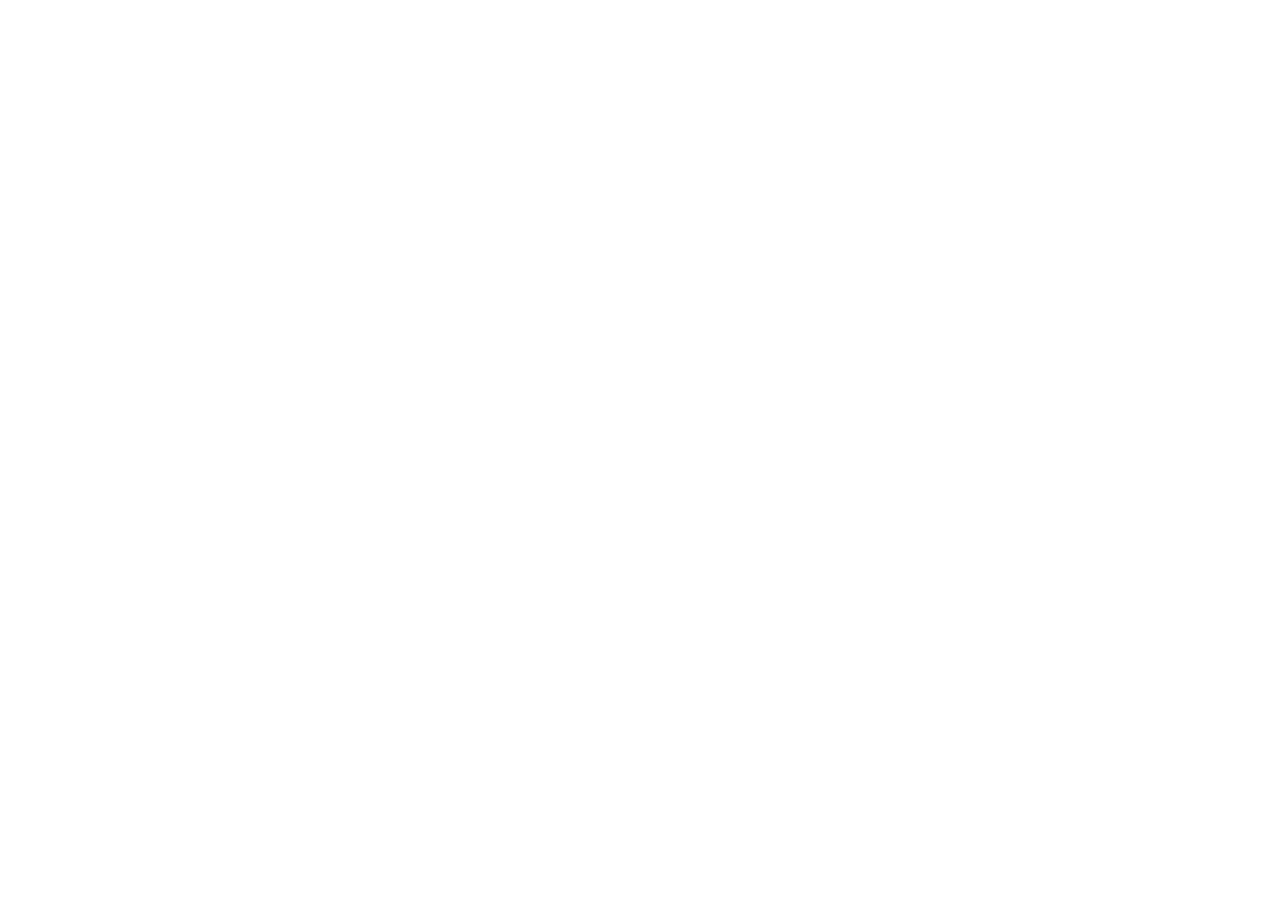
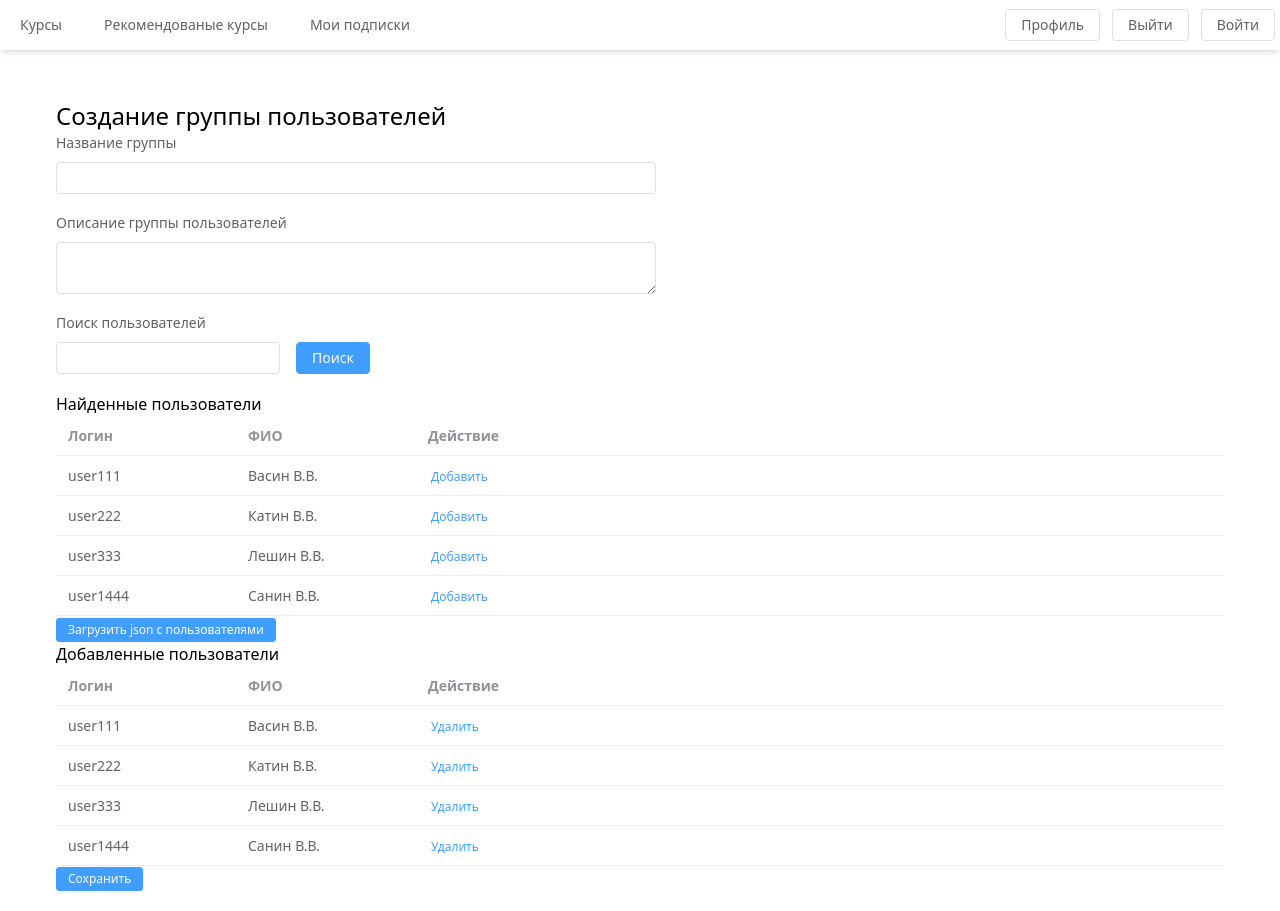
Before and after one commit to mishacollins7300/diplom, a Vue app: page /creator/create-group in a window 1280 px wide. Before the commit this address had no page. Before the commit the page ends 800 px from the top, so only its background shows below. Built offline with nearby package versions, Linux system fonts and the light colour scheme; sample sign-in values are in the browser's storage.

Commit message:
Страница создания группы пользователей

```diff
--- a/src/app/route/route.js
+++ b/src/app/route/route.js
@@ -5,6 +5,7 @@ import ProfilePage from '@/page/ProfilePage'
 import RegistrationPage from '@/page/RegistrationPage'
 import MySubscribesPage from '@/page/MySubscribesPage'
 import CursePage from "@/page/CursePage";
+import CreateGroup from "@/page/creator/CreateGroup";
 
 const routes = [
     {
@@ -40,6 +41,22 @@ const routes = [
         }
     },
     {
+        path: '/creator',
+        name: 'creator',
+        component: CurseSearchPage,
+        meta: {
+            layout: 'CreatorLayout'
+        }
+    },
+    {
+        path: '/creator/create-group',
+        name: 'create-groupe',
+        component: CreateGroup,
+        meta: {
+            layout: 'CreatorLayout'
+        }
+    },
+    {
         path: '/my-subscribes',
         name: 'my-subscribes',
         component: MySubscribesPage,
--- /dev/null
+++ b/src/layouts/CreatorLayout.vue
@@ -0,0 +1,16 @@
+<template>
+    <HeaderComp></HeaderComp>
+    <div class="main-container p-14 py-20">
+      <RouterView />
+    </div>
+  </template>
+
+  <script setup>
+  import HeaderComp from '@/components/HeaderComp'
+  </script>
+
+  <style scoped>
+  .main-container {
+    height: 100vh;
+  }
+  </style>
--- /dev/null
+++ b/src/page/creator/CreateGroup.vue
@@ -0,0 +1,90 @@
+<template>
+    <div class="py-5">
+      <div class="flex text-2xl">Создание группы пользователей</div>
+      <el-form :model="form" label-width="auto" style="max-width: 600px" label-position="top">
+        <el-form-item label="Название группы" >
+          <el-input v-model="form.name" />
+        </el-form-item>
+        <el-form-item label="Описание группы пользователей">
+          <el-input v-model="form.name" type="textarea" />
+        </el-form-item>
+        <el-form-item label="Поиск пользователей">
+          <div class="flex gap-4">
+            <el-input v-model="form.name" />
+            <el-button type="primary" @click="() => console.log(4 )">Поиск</el-button>
+          </div>
+        </el-form-item>
+      </el-form>
+      <div>
+        Найденные пользователи
+        <el-table :data="tableData" style="width: 100%">
+          <el-table-column prop="date" label="Логин" width="180" />
+          <el-table-column prop="name" label="ФИО" width="180" />
+          <el-table-column prop="address" label="Действие">
+            <template #default>
+              <el-button link type="primary" size="small">
+                Добавить
+              </el-button>
+            </template>
+          </el-table-column>
+        </el-table>
+      </div>
+      <el-button type="primary" size="small">
+        Загрузить json с пользователями
+      </el-button>
+      <div>
+        Добавленные пользователи
+        <el-table :data="tableData" style="width: 100%">
+          <el-table-column prop="date" label="Логин" width="180" />
+          <el-table-column prop="name" label="ФИО" width="180" />
+          <el-table-column prop="address" label="Действие">
+            <template #default>
+              <el-button link type="primary" size="small">
+                Удалить
+              </el-button>
+            </template>
+          </el-table-column>
+        </el-table>
+      </div>
+      <el-button type="primary" size="small">
+        Сохранить
+      </el-button>
+    </div>
+</template>
+
+<script setup>
+  import {reactive} from "vue";
+
+  const form = reactive({
+    name: '',
+    description: '',
+  })
+
+  const tableData = [
+    {
+      date: 'user111',
+      name: 'Васин В.В. ',
+      address: 'Добавить',
+    },
+    {
+      date: 'user222',
+      name: 'Катин В.В. ',
+      address: 'Добавить',
+    },
+    {
+      date: 'user333',
+      name: 'Лешин В.В. ',
+      address: 'Добавить',
+    },
+    {
+      date: 'user1444',
+      name: 'Санин В.В. ',
+      address: 'Добавить',
+    },
+  ]
+
+</script>
+
+<style scoped>
+
+</style>
```
